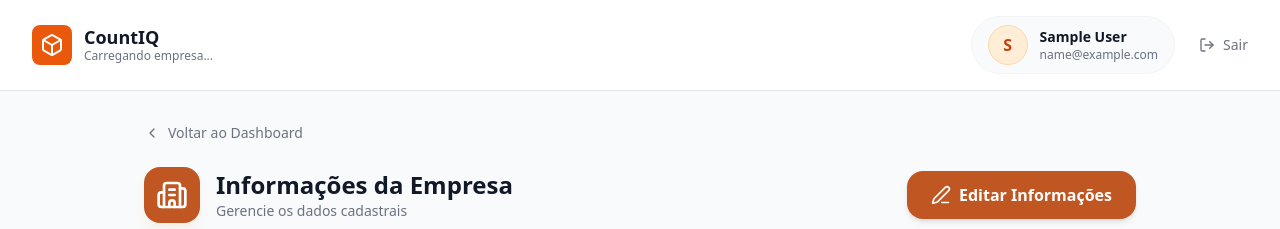
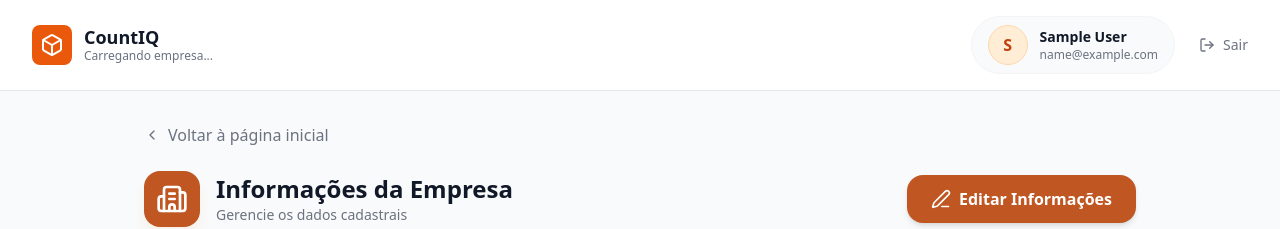
Before and after one commit to MuriloDalMolim/CountIQ, a React (Vite) app in the folder frontend/: page /company in a window 1280 px wide. Shown: the top 229 px of the page. Built offline with nearby package versions, Linux system fonts and the light colour scheme; no server answers; sample sign-in values are in the browser's storage.

Commit message:
fix: loading

```diff
--- a/frontend/src/pages/Company/Company.tsx
+++ b/frontend/src/pages/Company/Company.tsx
@@ -76,8 +76,11 @@ export function Company() {
 
     if (loading) {
         return (
-            <div className="flex h-screen items-center justify-center">
-                <Loader2 className="w-10 h-10 text-brand-500 animate-spin" />
+            <div className="flex justify-center py-20">
+                <Loader2 className="w-12 h-12 text-brand-500 animate-spin" />
+                <p className="text-gray-500 font-medium">
+                    Buscando dados no servidor...
+                </p>
             </div>
         );
     }
@@ -89,7 +92,7 @@ export function Company() {
                 className="flex items-center gap-2 text-gray-500 hover:text-brand-600 mb-6 font-medium transition-colors text-sm group"
             >
                 <ChevronLeft className="w-4 h-4 group-hover:-translate-x-1 transition-transform" />
-                Voltar ao Dashboard
+                <span className="text-base">Voltar à página inicial</span>
             </button>
 
             <div className="flex flex-col md:flex-row md:items-center justify-between gap-4 mb-8">
--- a/frontend/src/pages/Counts/Counts.tsx
+++ b/frontend/src/pages/Counts/Counts.tsx
@@ -151,7 +151,7 @@ export function Counts() {
                 className="flex items-center gap-2 text-gray-500 hover:text-brand-600 mb-6 font-medium group transition-colors"
             >
                 <ChevronLeft className="w-4 h-4 group-hover:-translate-x-1 transition-transform" />
-                <span className="text-base">Voltar ao Dashboard</span>
+                <span className="text-base">Voltar à página inicial</span>
             </button>
 
             <PageHeader
--- a/frontend/src/pages/Lists/Lists.tsx
+++ b/frontend/src/pages/Lists/Lists.tsx
@@ -105,7 +105,7 @@ export function Lists() {
                 className="flex items-center gap-2 text-gray-500 hover:text-brand-600 mb-6 font-medium group transition-colors"
             >
                 <ChevronLeft className="w-4 h-4 group-hover:-translate-x-1 transition-transform" />
-                <span className="text-base">Voltar ao Dashboard</span>
+                <span className="text-base">Voltar à página inicial</span>
             </button>
 
             <PageHeader
--- a/frontend/src/pages/Products/Products.tsx
+++ b/frontend/src/pages/Products/Products.tsx
@@ -86,7 +86,7 @@ export function Products() {
                 className="flex items-center gap-2 text-gray-500 hover:text-brand-600 mb-6 font-medium group transition-colors"
             >
                 <ChevronLeft className="w-4 h-4 group-hover:-translate-x-1 transition-transform" />
-                <span className="text-base">Voltar ao Dashboard</span>
+                <span className="text-base">Voltar à página inicial</span>
             </button>
 
             <PageHeader
--- a/frontend/src/pages/Users/Users.tsx
+++ b/frontend/src/pages/Users/Users.tsx
@@ -82,7 +82,7 @@ export function Users() {
                 className="flex items-center gap-2 text-gray-500 hover:text-brand-600 transition-colors mb-6 font-medium"
             >
                 <ChevronLeft className="w-4 h-4" />
-                <span className="text-base">Voltar ao Dashboard</span>
+                <span className="text-base">Voltar à página inicial</span>
             </button>
 
             <PageHeader
```
